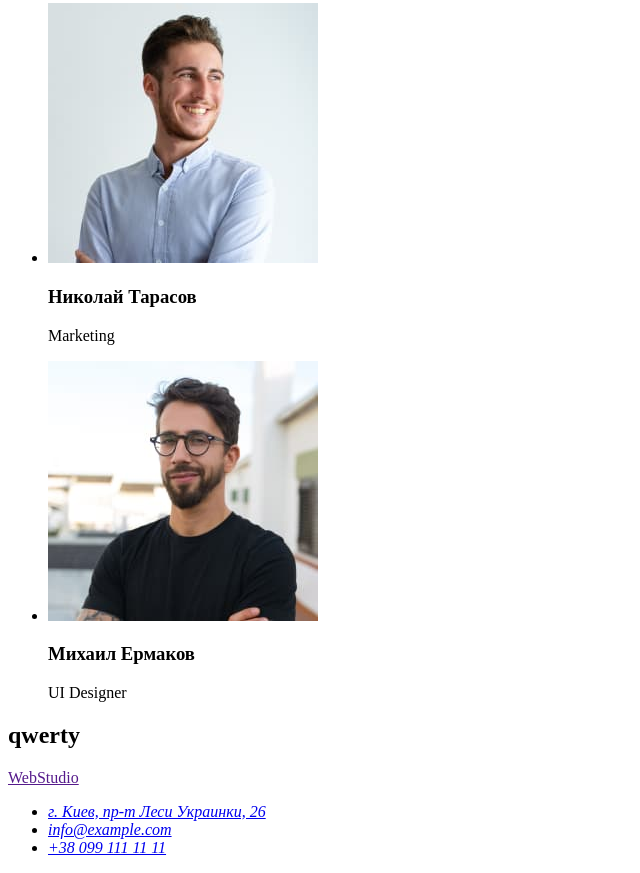
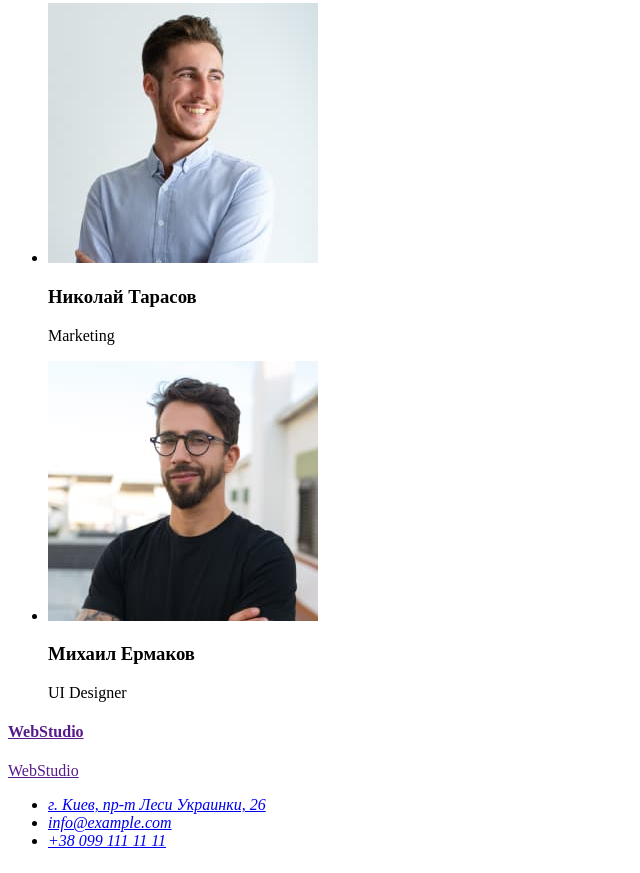
Before and after one commit to Alex-Khymchenko/goit-markup-hw-01, a plain HTML site: page index.html in a window 1280 px wide. Shown: the part 2267-3140 px from the top of the page, without its empty margins (0-640 px from the left). Drawn offline with Linux system fonts and the light colour scheme.

Commit message:
Homework

```diff
--- a/index.html
+++ b/index.html
@@ -99,7 +99,7 @@
             </ul>
         </section>
         <section>
-            <h2>qwerty</h2>
+            <h4><a href="">WebStudio</a></h4>
             <a href="">WebStudio</a>
             <address>
             <ul>
```
